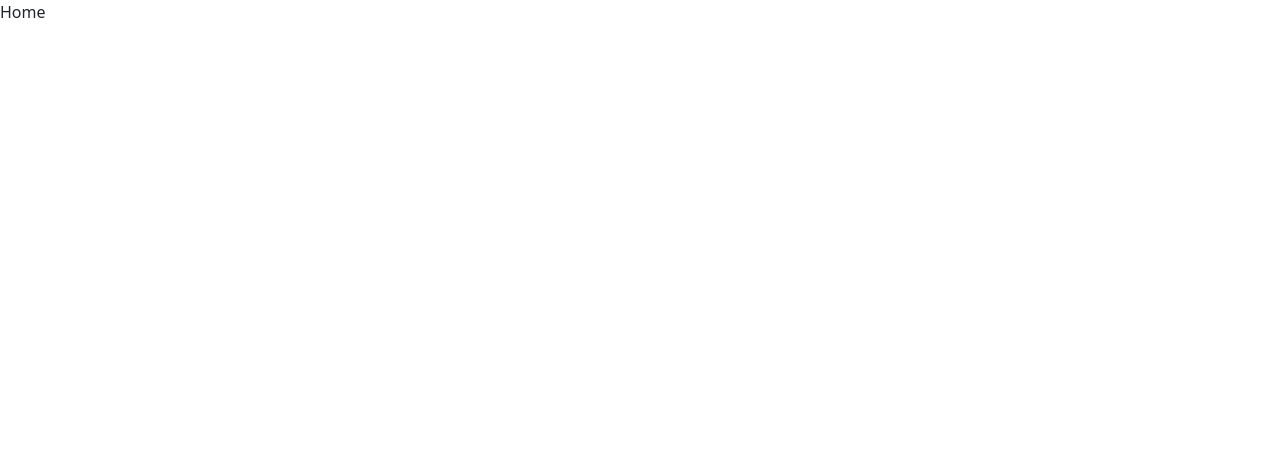
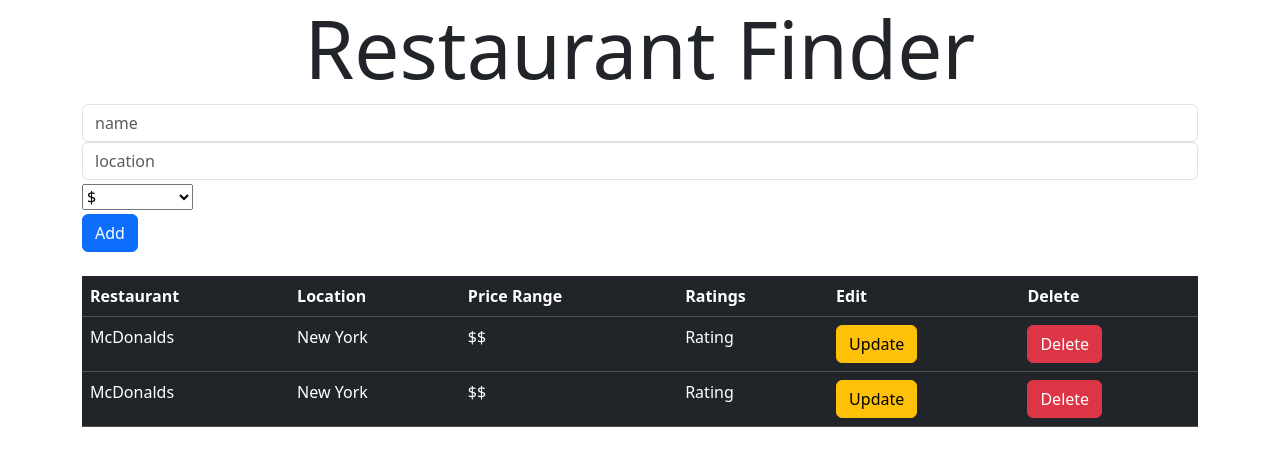
Before and after one commit to frederikdiamond/yelp_clone-pern_stack, a React (Create React App) app in the folder client/: page / in a window 1280 px wide. Shown: the top 466 px of the page. Built offline with nearby package versions, Linux system fonts and the light colour scheme.

Commit message:
React components finished.

```diff
--- a/client/src/App.jsx
+++ b/client/src/App.jsx
@@ -1,11 +1,14 @@
 import React from 'react'
 import { BrowserRouter as Router, Routes, Route } from 'react-router-dom'
+import { RestaurantsContextProvider } from './context/RestaurantsContext'
 import Home from './routes/Home'
 import RestaurantDetailPage from './routes/RestaurantDetailPage'
 import UpdatePage from './routes/UpdatePage'
 
 const App = () => {
-    return <div>
+    return (
+        <RestaurantsContextProvider>
+            <div className='container'>
                 <Router>
                     <Routes>
                         <Route exact path='/' element={<Home />} />
@@ -14,6 +17,8 @@
                     </Routes>
                 </Router>
             </div>
+        </RestaurantsContextProvider>
+    )
 }
 
 export default App
--- /dev/null
+++ b/client/src/components/AddRestaurant.jsx
@@ -0,0 +1,29 @@
+import React from 'react'
+
+export const AddRestaurant = () => {
+    return (
+        <div className='mb-4'>
+            <form action=''>
+                <div className="form-row">
+                    <div className="col">
+                        <input type="text" className='form-control' placeholder='name' />
+                    </div>
+                    <div className="col">
+                        <input type="text" className='form-control' placeholder='location' />
+                    </div>
+                    <div className="col">
+                        <select className='custom-select my-1 mr-sm-2'>
+                            <option disabled>Price Range</option>
+                            <option value="1">$</option>
+                            <option value="2">$$</option>
+                            <option value="3">$$$</option>
+                            <option value="4">$$$$</option>
+                            <option value="5">$$$$$</option>
+                        </select>
+                    </div>
+                    <button className="btn btn-primary">Add</button>
+                </div>
+            </form>
+        </div>
+    )
+}
--- /dev/null
+++ b/client/src/components/Header.jsx
@@ -0,0 +1,9 @@
+import React from 'react'
+
+export const Header = () => {
+    return (
+        <div>
+            <h1 className='font-weigh-light display-1 text-center'>Restaurant Finder</h1>
+        </div>
+    )
+}
--- /dev/null
+++ b/client/src/components/RestaurantList.jsx
@@ -0,0 +1,46 @@
+import React from 'react'
+
+export const RestaurantList = () => {
+    return (
+        <div className='list-group'>
+            <table className="table table-hover table-dark">
+                <thead>
+                    <tr className="bg-primary">
+                        <th scope='col'>Restaurant</th>
+                        <th scope='col'>Location</th>
+                        <th scope='col'>Price Range</th>
+                        <th scope='col'>Ratings</th>
+                        <th scope='col'>Edit</th>
+                        <th scope='col'>Delete</th>
+                    </tr>
+                </thead>
+                <tbody>
+                    <tr>
+                        <td>McDonalds</td>
+                        <td>New York</td>
+                        <td>$$</td>
+                        <td>Rating</td>
+                        <td>
+                            <button className="btn btn-warning">Update</button>
+                        </td>
+                        <td>
+                            <button className="btn btn-danger">Delete</button>
+                        </td>
+                    </tr>
+                    <tr>
+                        <td>McDonalds</td>
+                        <td>New York</td>
+                        <td>$$</td>
+                        <td>Rating</td>
+                        <td>
+                            <button className="btn btn-warning">Update</button>
+                        </td>
+                        <td>
+                            <button className="btn btn-danger">Delete</button>
+                        </td>
+                    </tr>
+                </tbody>
+            </table>
+        </div>
+    )
+}
--- /dev/null
+++ b/client/src/context/RestaurantsContext.jsx
@@ -0,0 +1,13 @@
+import React, { useState, createContext } from "react";
+
+export const RestaurantsContext = createContext()
+
+export const RestaurantsContextProvider = props => {
+    const [restaurants, setRestaurants] = useState([])
+
+    return (
+        <RestaurantsContext.Provider value={{ restaurants, setRestaurants }}>
+            {props.children}
+        </RestaurantsContext.Provider>
+    )
+}
--- a/client/src/routes/Home.jsx
+++ b/client/src/routes/Home.jsx
@@ -1,8 +1,15 @@
 import React from 'react'
+import { AddRestaurant } from '../components/AddRestaurant'
+import { Header } from '../components/Header'
+import { RestaurantList } from '../components/RestaurantList'
 
 const Home = () => {
     return (
-        <div>Home</div>
+        <div>
+            <Header />
+            <AddRestaurant />
+            <RestaurantList />
+        </div>
     )
 }
 
```
Lines whose indentation alone changed are shown as unchanged.
